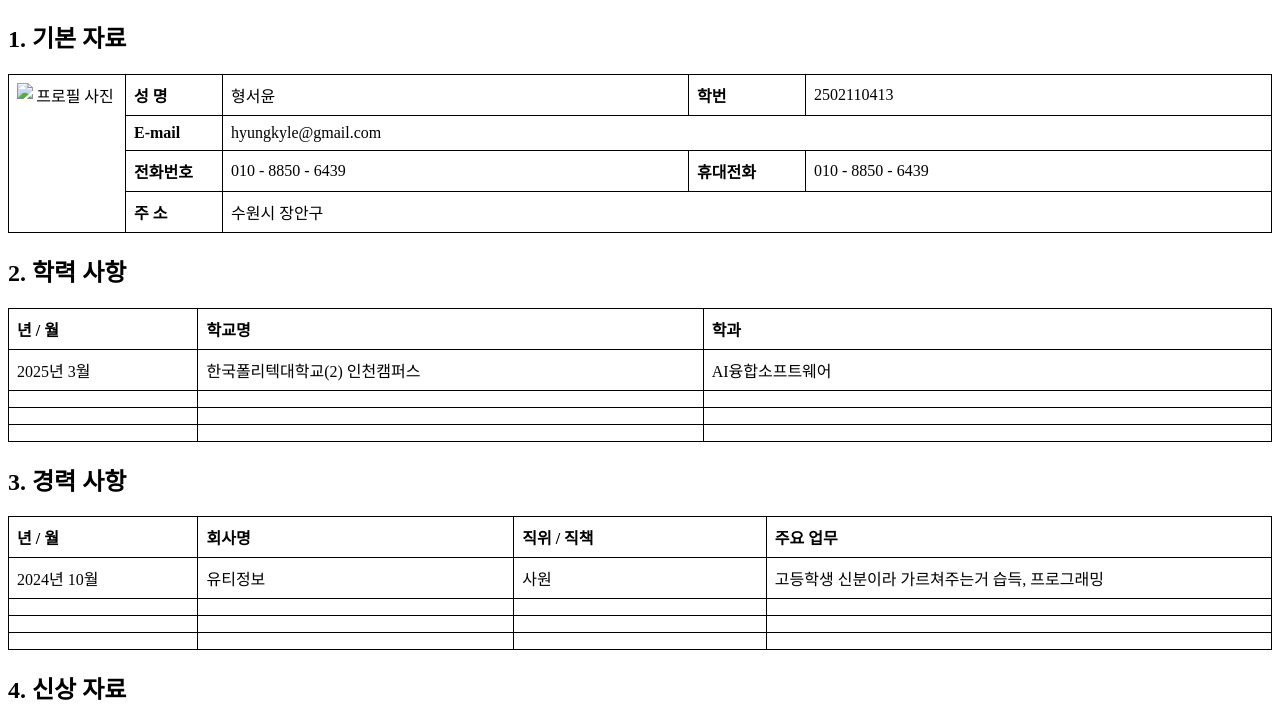
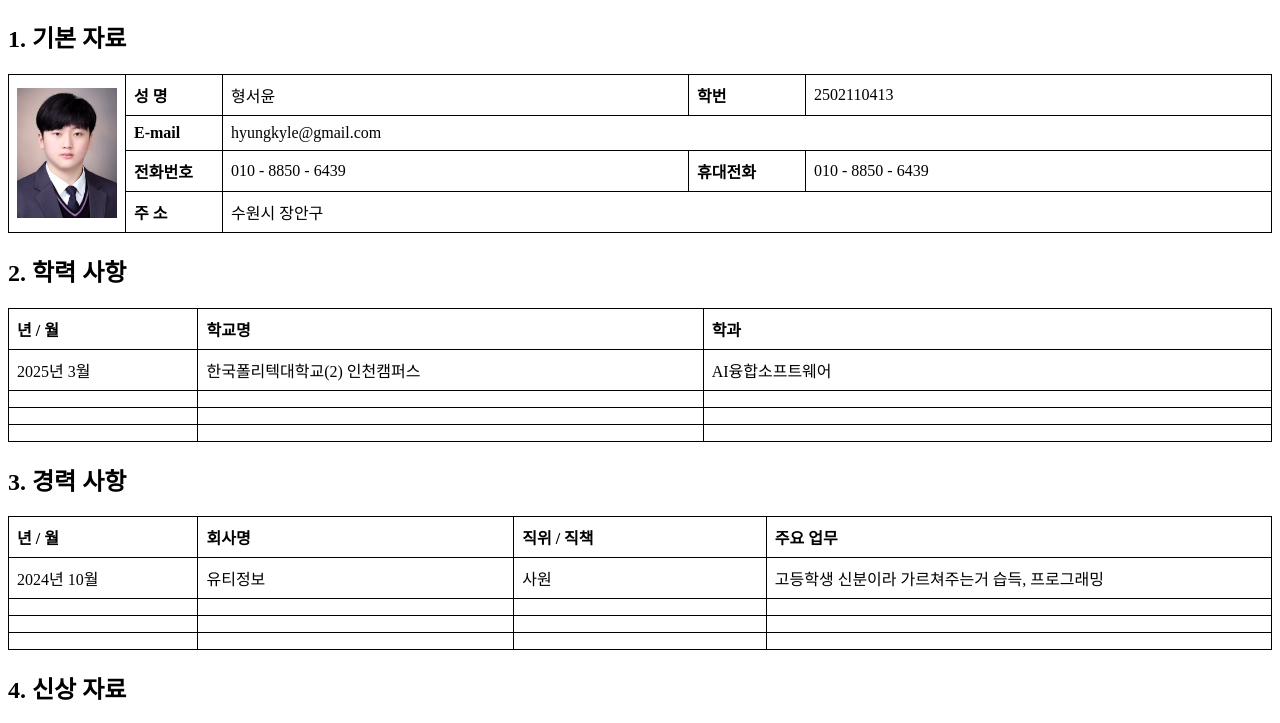
Before and after one commit to syhyung/resume, a plain HTML site: page index.html in a window 1280 px wide. Shown: the part 70-793 px from the top of the page. Drawn offline with Linux system fonts and the light colour scheme.

Commit message:
Add files via upload

```diff
--- a/index.html
+++ b/index.html
@@ -39,7 +39,7 @@
     <table>
         <tr>
             <td rowspan="4" class="center photo-area">
-                <img src="./img./me.jpg" alt="프로필 사진"> </td>
+                <img src="./img/me.jpg" alt="프로필 사진"> </td>
             <th style="width: 80px;">성 명</th>
             <td>형서윤</td>
             <th style="width: 100px;">학번</th>
```
